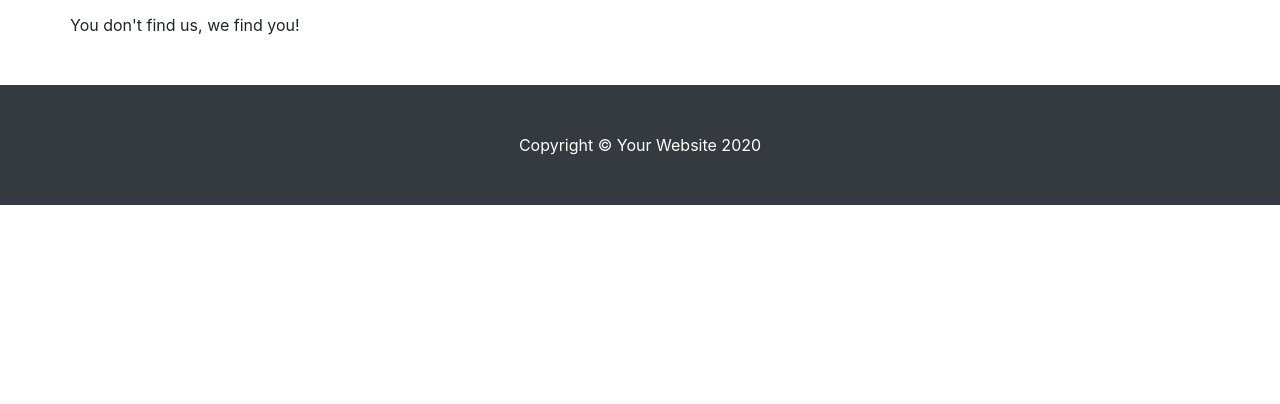
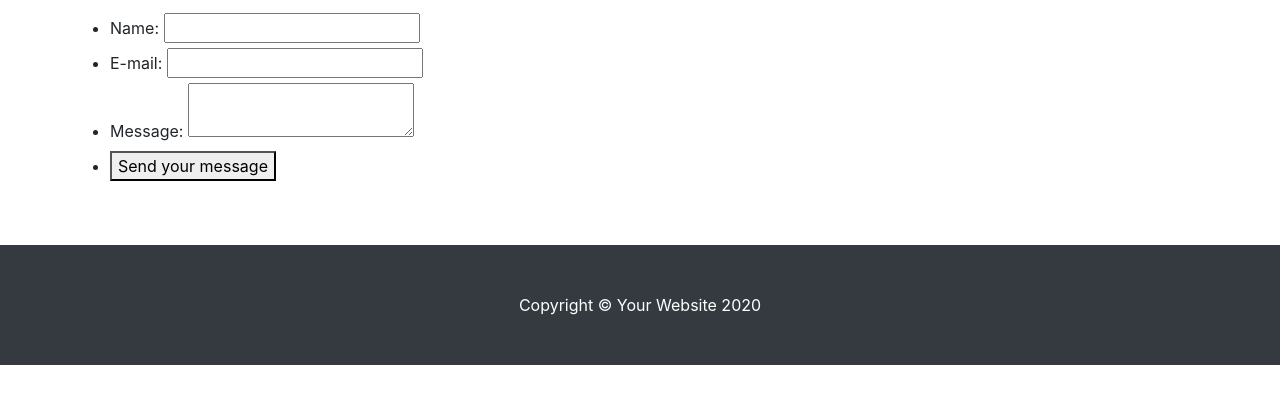
Before and after one commit to Gavin-marler/SneakerBotWebsite, a Django app: page /contact/ in a window 1280 px wide. Shown: the part 91-495 px from the top of the page. Run offline with Django 3.2, Linux system fonts and the light colour scheme; some libraries are stand-ins or nearby versions.

Commit message:
input form

```diff
--- a/templates/contact.html
+++ b/templates/contact.html
@@ -55,7 +55,45 @@
 
     <!-- Heading Row -->
     <div class="row align-items-center my-5">
-      <a>You don't find us, we find you!</a>
+        <form action="/my-handling-form-page" method="post">
+            <ul>
+              <li>
+                <label for="name">Name:</label>
+                <input type="text" id="name" name="user_name" />
+              </li>
+              <li>
+                <label for="mail">E-mail:</label>
+                <input type="email" id="mail" name="user_email" />
+              </li>
+              <li>
+                <label for="msg">Message:</label>
+                <textarea id="msg" name="user_message"></textarea>
+              </li>
+              <li class="button">
+                <button type="submit">Send your message</button>
+              </li>
+            </ul>
+          </form>
+          <script>
+            // get the feedback div element so we can do something with it.
+            const feedbackElement = document.getElementById("feedback");
+            // get the form so we can read what was entered in it.
+            const formElement = document.forms[0];
+            // add a 'listener' to wait for a submission of our form. When that happens run the code below.
+            formElement.addEventListener("submit", function(e) {
+              // stop the form from doing the default action
+              e.preventDefault();
+              // set the contents of our feedback element to a message letting the user know the form was submitted successfully. Notice that we pull the name that was entered in the form to personalize the message!
+              feedbackElement.innerHTML =
+                "Hello " +
+                formElement.user_name.value +
+                "! Thank you for your message. We will get back with you as soon as possible!";
+              // make the feedback element visible.
+              feedbackElement.style.display = "block";
+              // add a class to move everything down so our message doesn't cover it.
+              document.body.classList.toggle("moveDown");
+            });
+          </script>
       </div>
       <!-- /.col-md-4 -->
     </div>
```
